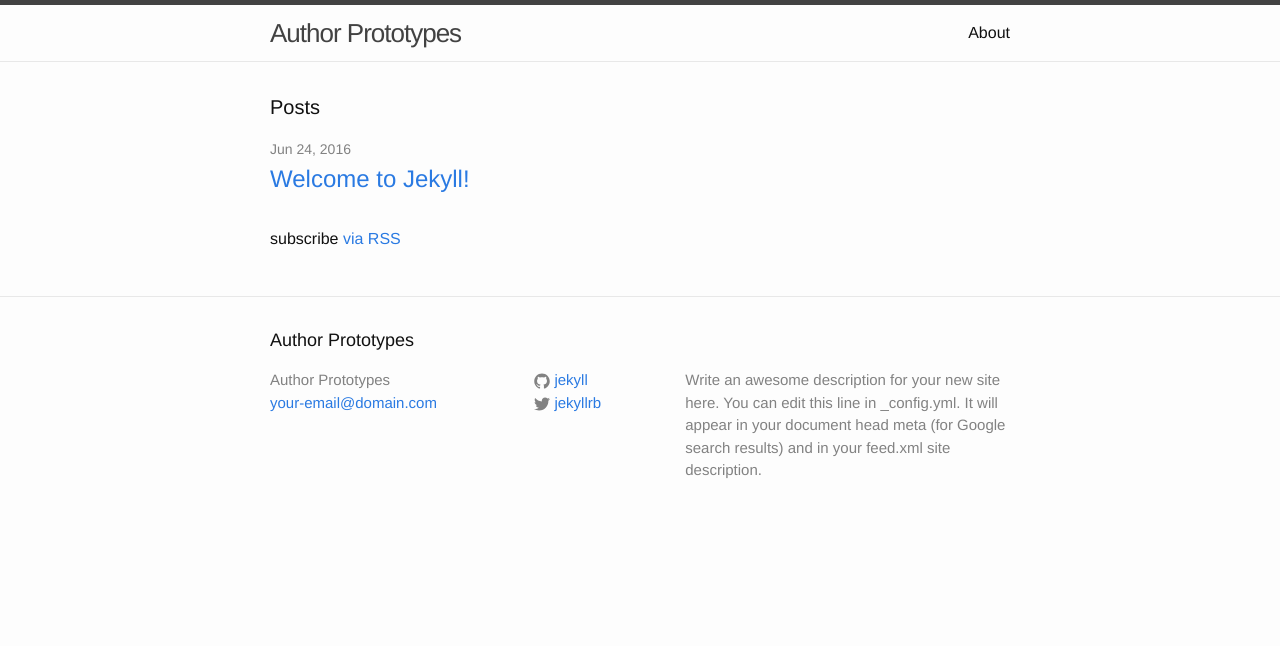
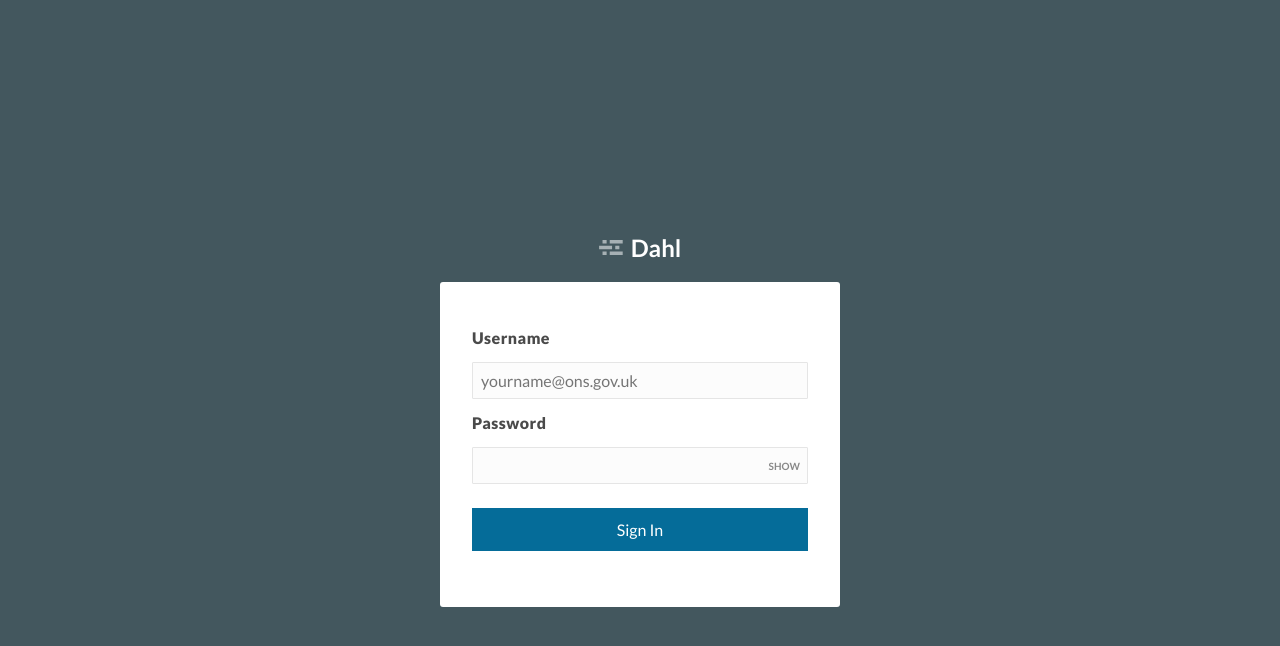
Before and after one commit to ONSdigital/eq-author-proto, a Jekyll site: the page built from index.html, in a window 1280 px wide. Shown: the top 646 px of the page. Built offline with Jekyll 4.4.1, drawn with Linux system fonts in a browser that asks for light colours.

Commit message:
prototype scaffold

```diff
--- a/_config.yml
+++ b/_config.yml
@@ -13,7 +13,7 @@ description: > # this means to ignore newlines until "baseurl:"
   line in _config.yml. It will appear in your document head meta (for
   Google search results) and in your feed.xml site description.
 baseurl: "/eq-dahl-prototypes" # the subpath of your site, e.g. /blog
-url: "https://alexmorris.github.io" # the base hostname & protocol for your site
+url: "https://onsdigital.github.io" # the base hostname & protocol for your site
 twitter_username: jekyllrb
 github_username:  jekyll
 
--- a/_includes/head.html
+++ b/_includes/head.html
@@ -2,11 +2,11 @@
   <meta charset="utf-8">
   <meta http-equiv="X-UA-Compatible" content="IE=edge">
   <meta name="viewport" content="width=device-width, initial-scale=1">
-
   <title>{% if page.title %}{{ page.title | escape }}{% else %}{{ site.title | escape }}{% endif %}</title>
   <meta name="description" content="{% if page.excerpt %}{{ page.excerpt | strip_html | strip_newlines | truncate: 160 }}{% else %}{{ site.description }}{% endif %}">
-
-  <link rel="stylesheet" href="{{ "/css/main.css" | prepend: site.baseurl }}">
+  <link href='https://fonts.googleapis.com/css?family=Lato:400,300,700,900,700italic' rel='stylesheet' type='text/css'>
+  <link rel="stylesheet" href="css/foundation.min.css">
+  <link rel="stylesheet" href="{{ "/css/style.css" | prepend: site.baseurl }}">
   <link rel="canonical" href="{{ page.url | replace:'index.html','' | prepend: site.baseurl | prepend: site.url }}">
   <link rel="alternate" type="application/rss+xml" title="{{ site.title }}" href="{{ "/feed.xml" | prepend: site.baseurl | prepend: site.url }}">
 </head>
--- a/_layouts/default.html
+++ b/_layouts/default.html
@@ -5,15 +5,7 @@
 
   <body>
 
-    {% include header.html %}
-
-    <div class="page-content">
-      <div class="wrapper">
-        {{ content }}
-      </div>
-    </div>
-
-    {% include footer.html %}
+    {{ content }}
 
   </body>
 
--- /dev/null
+++ b/css/style.scss
@@ -0,0 +1,115 @@
+---
+---
+
+/* sass vars */
+
+$ons-blue: #056C99;
+
+* {
+  box-sizing: border-box;
+}
+
+body {
+  font-family: 'Lato', sans-serif;
+  margin: 0;
+  padding: 0;
+}
+
+body, html {
+  height:100%;
+}
+
+.susi {
+ background: #43575E;
+ display:flex;
+ align-items: center;
+ justify-content: center;
+ min-height:100vh;
+ text-align: center;
+}
+
+.susi-container {
+  margin-top: -5rem;
+}
+
+.susi-container h1 {
+  font-size: 24px;
+  color:white;
+  text-align: center;
+  display:inline-block;
+  background: url(../img/dahl.svg) no-repeat left center;
+  background-size:24px auto;
+  padding-left:2rem;
+  margin: 1rem;
+}
+
+.susi-inner {
+  background: white;
+  padding:2rem;
+  border-radius: 3px;
+  width:400px;
+  text-align: left;
+}
+
+.susi-inner label {
+  display: block;
+  font-weight: 800;
+  font-size: 1rem;
+  color: #4A4A4A;
+  letter-spacing: 0.46px;
+  margin:0.75rem 0;
+}
+
+.susi-inner input[type=text], .susi-inner input[type=password] {
+  appearance:none;
+  padding: 0.5rem;
+  width:100%;
+  background: #FCFCFC;
+  border: 1px solid #E5E5E5;
+  border-radius: 1px;
+}
+
+.susi-inner input[type=submit] {
+  appearance:none;
+  background: $ons-blue;
+  border: none;
+  color:white;
+  text-align: center;
+  display: block;
+  margin:1.5rem 0;
+  padding: 0.75rem;
+  width:100%;
+  transition: all .3s;
+}
+
+.susi-inner input[type=submit]:active {
+  background: darken($ons-blue, 20% );
+}
+
+input:placeholder {
+opacity: 0.46;
+font-family: Lato-Light;
+font-size: 15px;
+color: #4A4A4A;
+letter-spacing: 0.5px;
+transition: all .3s;
+}
+
+input::-webkit-auto-fill-button { margin-right: 40px}
+input:focus::-webkit-input-placeholder { color:transparent; }
+input:focus:-moz-placeholder { color:transparent; } /* FF 4-18 */
+input:focus::-moz-placeholder { color:transparent; } /* FF 19+ */
+input:focus:-ms-input-placeholder { color:transparent; } /* IE 10+ */
+
+.input-wrap {
+  position:relative;
+}
+
+.password-toggle {
+  position:absolute;
+  right:8px;
+  top:12px;
+  font-size:10px;
+  font-weight: bold;
+  color:#888;
+}
--- a/index.html
+++ b/index.html
@@ -2,22 +2,18 @@
 layout: default
 ---
 
-<div class="home">
-
-  <h1 class="page-heading">Posts</h1>
-
-  <ul class="post-list">
-    {% for post in site.posts %}
-      <li>
-        <span class="post-meta">{{ post.date | date: "%b %-d, %Y" }}</span>
-
-        <h2>
-          <a class="post-link" href="{{ post.url | prepend: site.baseurl }}">{{ post.title }}</a>
-        </h2>
-      </li>
-    {% endfor %}
-  </ul>
-
-  <p class="rss-subscribe">subscribe <a href="{{ "/feed.xml" | prepend: site.baseurl }}">via RSS</a></p>
-
+<div class="susi">
+  <div class="susi-container">
+    <h1>Dahl</h1>
+    <div class="susi-inner">
+      <label>Username</label>
+      <input type="text" placeholder="yourname@ons.gov.uk">
+      <label>Password</label>
+      <div class="input-wrap">
+        <input type="password" autocomplete="off">
+        <span class="password-toggle">SHOW</span>
+      </div>
+      <input type="submit" value="Sign In">
+    </div>
+  </div>
 </div>
```
Also changed, not shown: css/foundation.min.css (added), img/dahl.svg (added).
